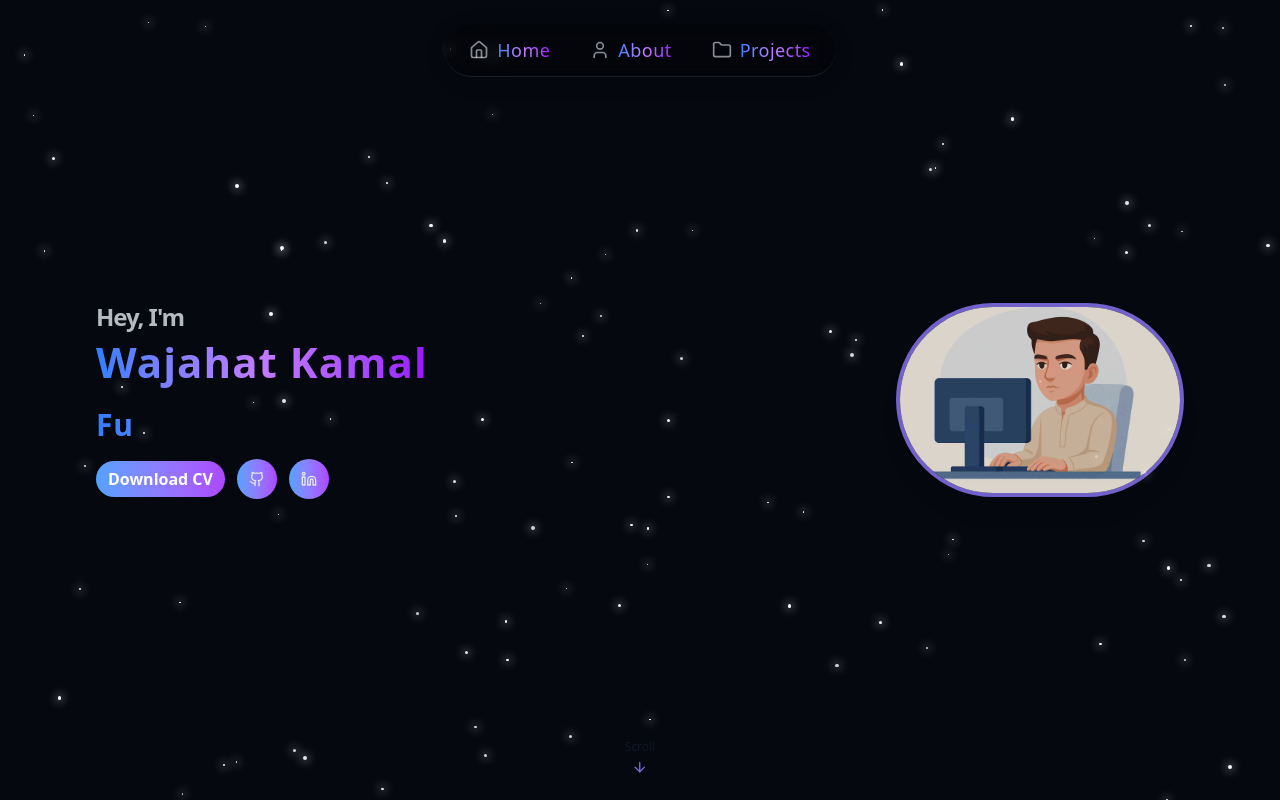
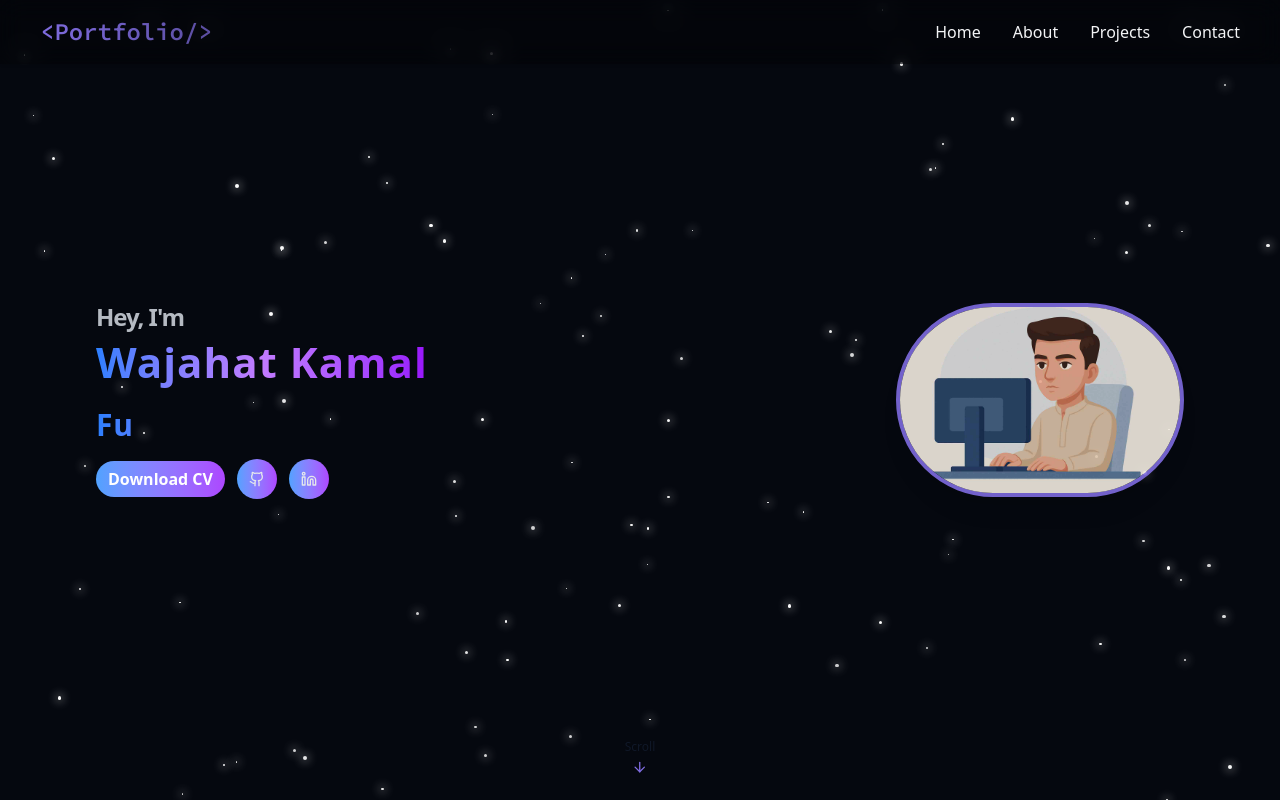
Before and after one commit to wajahat-kamal/Dev-Portfolio, a React (Vite) app: page / in a window 1280 px wide. Shown: the top 800 px of the page. Built offline with nearby package versions, Linux system fonts and the light colour scheme.

Commit message:
Refactor Navbar component to enhance layout and responsiveness, replacing icon-based navigation with text links and adding a mobile menu toggle for improved user experience.

```diff
--- a/src/components/Navbar.jsx
+++ b/src/components/Navbar.jsx
@@ -1,72 +1,65 @@
-import { cn } from "@/lib/utils";
-import { useEffect, useState } from "react";
-import { Home, User, Briefcase, Folder } from "lucide-react";
+import React, { useState } from "react";
+import { Menu, X } from "lucide-react";
 
-const navItems = [
-  { name: "Home", href: "#hero", Icon: Home },
-  { name: "About", href: "#about", Icon: User },
-  { name: "Projects", href: "#projects", Icon: Folder },
-];
+const Navbar = () => {
+  const [isOpen, setIsOpen] = useState(false);
 
-export const Navbar = () => {
-  const [isScrolled, setIsScrolled] = useState(false);
-
-  useEffect(() => {
-    const handleScroll = () => setIsScrolled(window.scrollY > 10);
-    window.addEventListener("scroll", handleScroll);
-    return () => window.removeEventListener("scroll", handleScroll);
-  }, []);
+  const toggleMenu = () => setIsOpen(!isOpen);
 
   return (
-    <nav
-      className={cn(
-        "fixed inset-x-0 z-20 transition-all duration-300",
-        isScrolled
-          ? "py-2 md:py-3 shadow-md "
-          : "py-3 md:py-6"
+    <nav className="fixed top-0 left-0 w-full z-50 backdrop-blur-md shadow-sm bg-black/30">
+      <div className="max-w-7xl mx-auto px-4 sm:px-6 lg:px-10">
+        <div className="flex justify-between items-center h-16">
+          {/* -------- Logo -------- */}
+          <a
+            href="#"
+            className="text-2xl font-extrabold text-transparent bg-clip-text bg-gradient-to-r from-primary to-primary/70 fira-code"
+          >
+            {"<Portfolio/>"}
+          </a>
+
+          {/* -------- Desktop Menu -------- */}
+          <div className="hidden md:flex items-center space-x-8">
+            {["Home", "About", "Projects", "Contact"].map((link) => (
+              <a
+                key={link}
+                href={`#${link.toLowerCase()}`}
+                className="text-gray-100 font-medium hover:text-primary transition-colors duration-200"
+              >
+                {link}
+              </a>
+            ))}
+          </div>
+
+          {/* -------- Mobile Menu Button -------- */}
+          <button
+            onClick={toggleMenu}
+            className="md:hidden text-gray-100 focus:outline-none"
+          >
+            {isOpen ? <X className="w-6 h-6" /> : <Menu className="w-6 h-6" />}
+          </button>
+        </div>
+      </div>
+
+      {/* -------- Mobile Menu -------- */}
+      {isOpen && (
+        <div className="md:hidden bg-black/60 backdrop-blur-sm shadow-md">
+          <div className="flex flex-col items-center space-y-3 py-4">
+            {["Home", "About", "Projects", "Contact"].map((link) => (
+              <a
+                key={link}
+                href={`#${link.toLowerCase()}`}
+                onClick={() => setIsOpen(false)}
+                className="text-gray-100 font-medium hover:text-primary transition-colors duration-200"
+              >
+                {link}
+              </a>
+            ))}
+          </div>
+        </div>
       )}
-    >
-      <div className="container flex items-center justify-center">
-        <ul
-          className="
-            flex items-center gap-6 md:gap-10
-            rounded-full px-6 py-3
-            backdrop-blur-sm bg-black/30 border-b border-white/10
-            shadow-[0_4px_20px_rgba(0,0,0,0.15)]
-          "
-        >
-          {navItems.map(({ name, href, Icon }, i) => (
-            <li key={i}>
-              <a
-                href={href}
-                className="
-                  group flex items-center gap-2
-                  text-foreground/70 hover:text-white
-                  transition-colors duration-300
-                "
-              >
-                <Icon
-                  className="
-                    h-5 w-5 text-foreground/60
-                    transition-colors duration-300
-                    group-hover:text-white
-                  "
-                />
-                <span
-                  className="
-                    hidden md:inline text-lg font-medium tracking-wide
-                    bg-gradient-to-r from-blue-500 via-purple-400 to-purple-600
-                    bg-clip-text text-transparent
-                    transition-opacity duration-300 group-hover:opacity-90
-                  "
-                >
-                  {name}
-                </span>
-              </a>
-            </li>
-          ))}
-        </ul>
-      </div>
     </nav>
   );
 };
+
+export default Navbar;
--- a/src/pages/Home.jsx
+++ b/src/pages/Home.jsx
@@ -2,7 +2,7 @@
 import { AboutSection } from "../components/AboutSection"
 import { Footer } from "../components/Footer"
 import HeroSection from "../components/HeroSection";
-import { Navbar } from "../components/Navbar"
+import Navbar from "../components/Navbar"
 import { ProjectsSection } from "../components/ProjectsSection"
 import { StarBackground } from "@/components/StarBackground"
 
```
